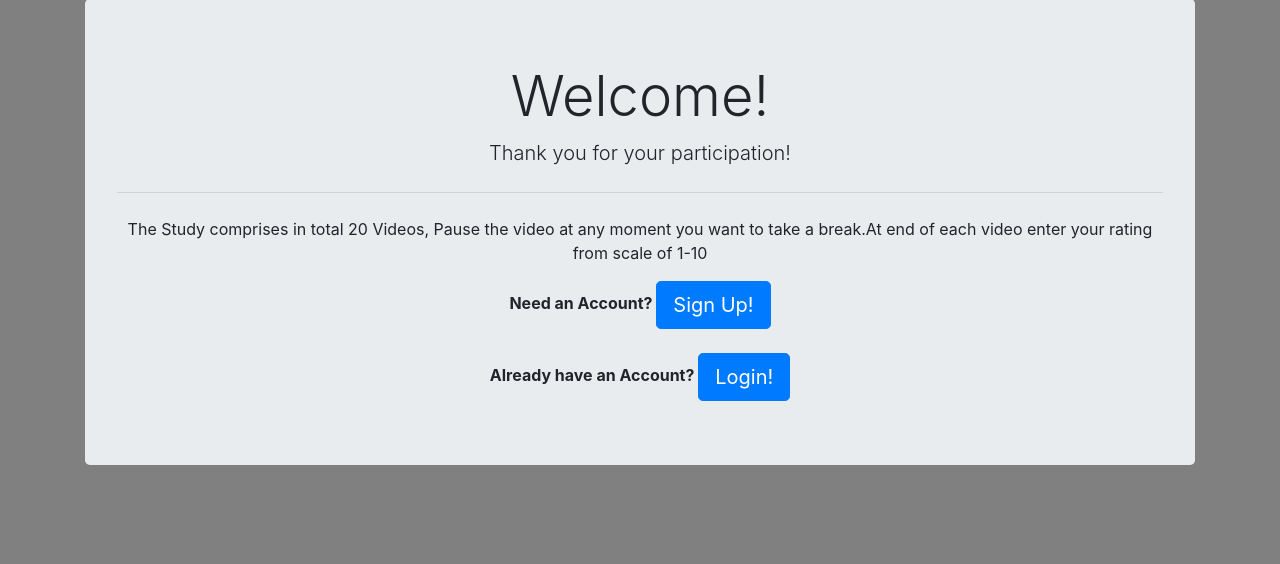
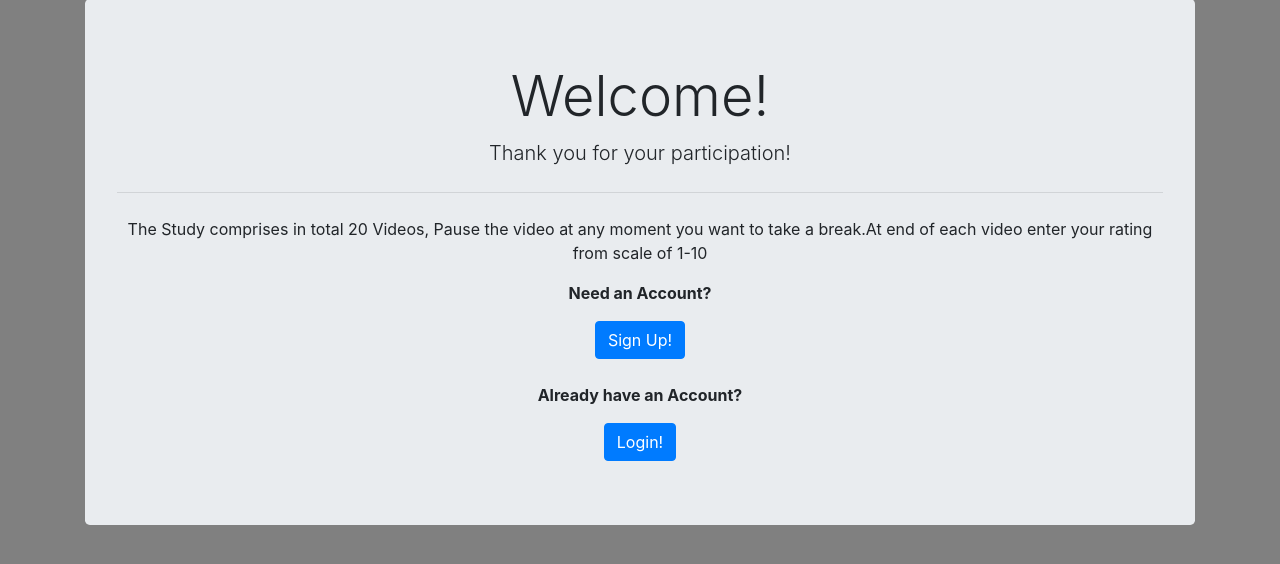
Before and after one commit to ganesh292/DjangoApplication, a Django app: page /videoplay/ in a window 1280 px wide. Shown: the part 57-621 px from the top of the page. Run offline with Django 3.2, Linux system fonts and the light colour scheme; some libraries are stand-ins or nearby versions.

Commit message:
Include home page and changed position/size/text of some buttons
Former-commit-id: 8fc52e0fb3a55a529bb3c6941116b0d0bc8f8f8d

```diff
--- a/prototype1/prototype1/urls.py
+++ b/prototype1/prototype1/urls.py
@@ -21,6 +21,7 @@ from user import views as user_views
 
 
 urlpatterns = [
+    path('', include('videoplay.urls')),
     path('admin/', admin.site.urls),
     path('videoplay/', include('videoplay.urls')),
     path('score/',views.score, name='score'),
--- a/prototype1/videoplay/templates/videoplay/home.html
+++ b/prototype1/videoplay/templates/videoplay/home.html
@@ -11,13 +11,17 @@
                                     <hr class="my-4">
                                     <p>The Study comprises in total 20 Videos, Pause the video at any moment you want to take a break.At end of each video enter your rating from scale of 1-10</p>
                                     {% if user.is_authenticated %}
-                                      <a class="btn btn-primary btn-lg" href="{%url 'videoplay-videos' %}" role="button">Start Watching!</a>
+                                      <a class="btn btn-primary btn-lg" href="{%url 'videoplay-videos' %}" role="button">Start Experiment!</a>
                                     {% else %}
                                       <div>
-                                          <b>Need an Account?  </b> <a  class="btn btn-primary btn-lg" href="{%url 'register'%}" role="button">Sign Up!</a>
+                                          <b>Need an Account?  </b>
+                                          <p></p>
+                                          <a  class="btn btn-primary btn-md" href="{%url 'register'%}" role="button">Sign Up!</a>
                                           <br>
                                           <br>
-                                          <b>Already have an Account?  </b><a class="btn btn-primary btn-lg"href="{%url 'login'%}" role="button">Login!</a>
+                                          <b>Already have an Account?  </b>
+                                          <p></p>
+                                          <a class="btn btn-primary btn-md"href="{%url 'login'%}" role="button">Login!</a>
                                     {% endif %}
                                   </div>
                               </div>
```
Also changed, not shown: prototype1/videoplay/templates/videoplay/play.html (+4 -4 lines), 1 other file.
